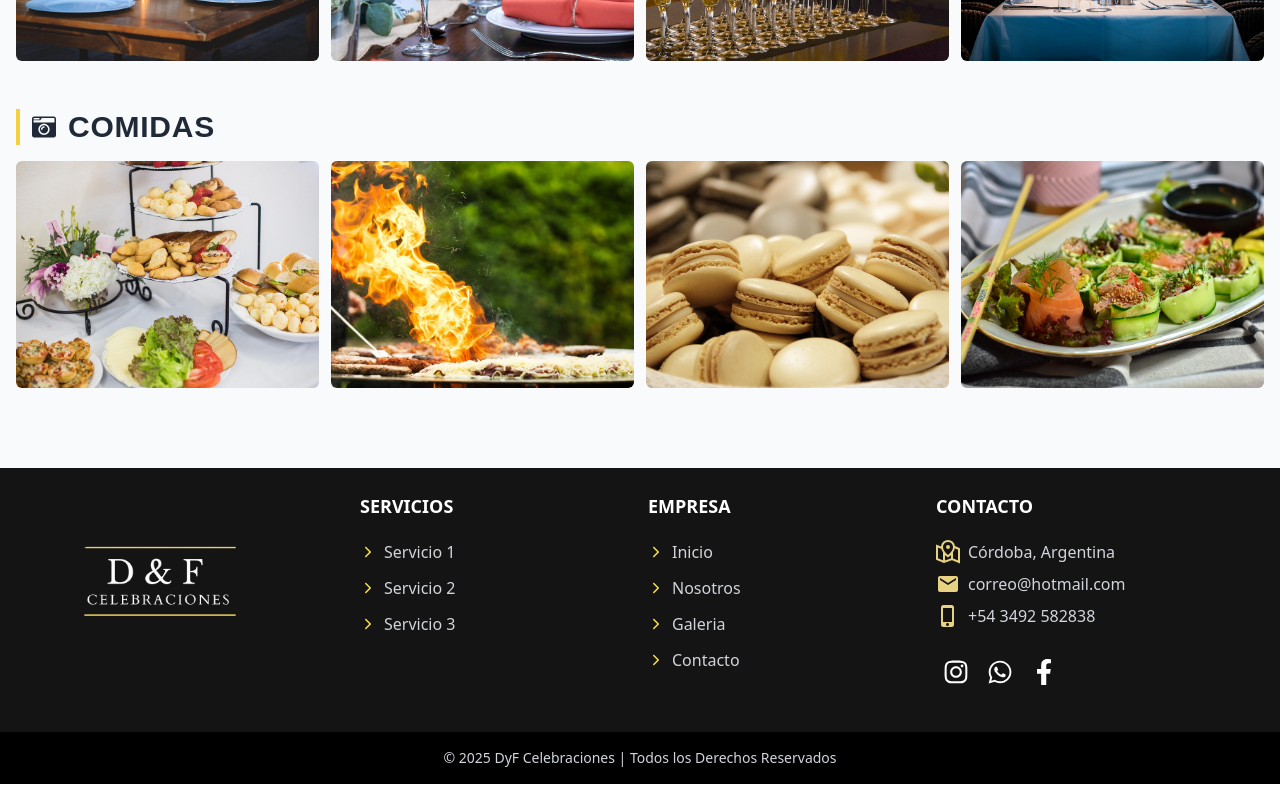
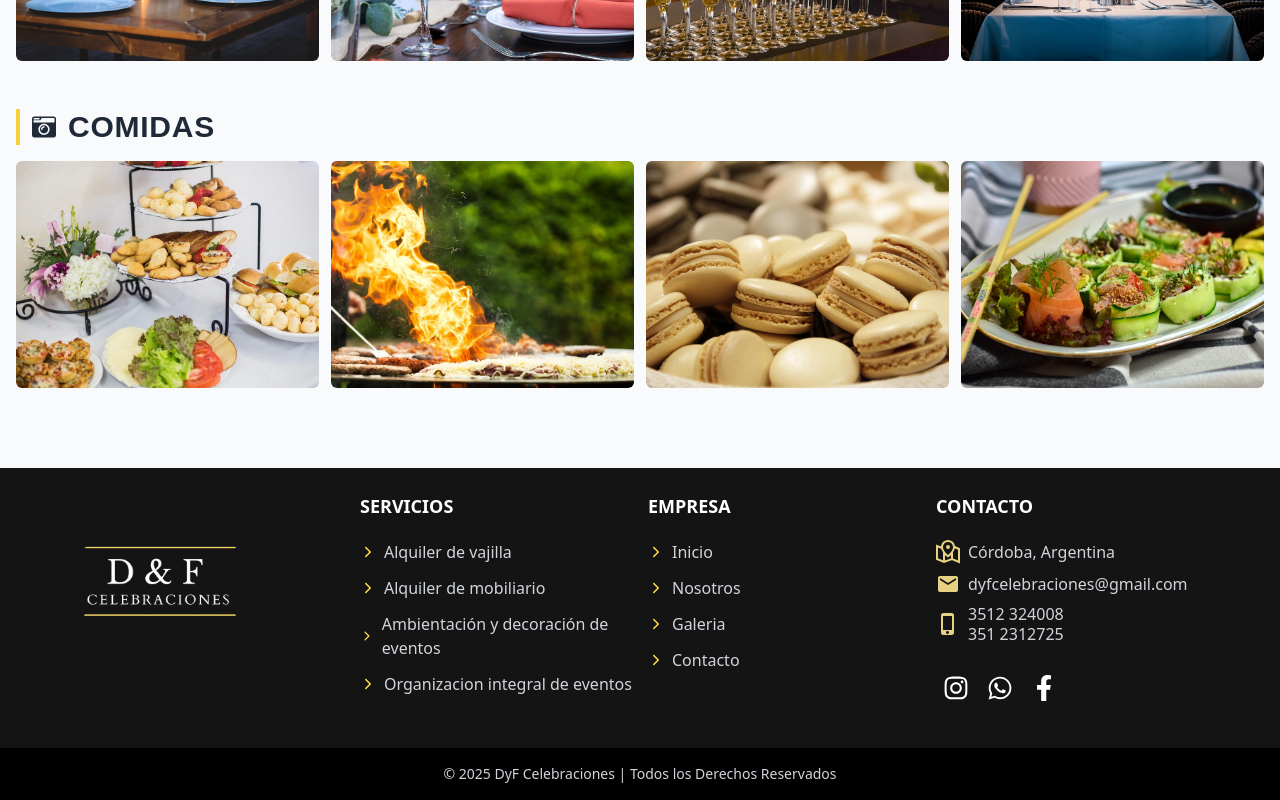
Before and after one commit to Nico09Barberis/dyf-website, a React (Vite) app in the folder dyf-website/: page /galeria in a window 1280 px wide. Shown: the part 1226-2026 px from the top of the page. Built offline with nearby package versions, Linux system fonts and the light colour scheme; a web font is replaced by a local one.

Commit message:
ajuste en el telefono y en la nav, actualize los items de servicio

```diff
--- a/dyf-website/src/components/navigation/Footer.jsx
+++ b/dyf-website/src/components/navigation/Footer.jsx
@@ -7,9 +7,10 @@ import logo from "../../assets/images/logo.png";
 import SocialLinks from "../ui/SocialLinks";
 
 const SERVICIOS = [
-  { id: "s1", label: "Servicio 1", to: "/" },
-  { id: "s2", label: "Servicio 2", to: "/nosotros" },
-  { id: "s3", label: "Servicio 3", to: "/galeria" },
+  { id: "s1", label: "Alquiler de vajilla", to: "/" },
+  { id: "s2", label: "Alquiler de mobiliario", to: "/nosotros" },
+  { id: "s3", label: "Ambientación y decoración de eventos", to: "/galeria" },
+  { id: "s4", label: "Organizacion integral de eventos", to: "/galeria" },
 ];
 
 const EMPRESA = [
@@ -72,14 +73,18 @@ const Footer = () => {
               href="mailto:correo@hotmail.com"
               className="break-words hover:underline"
             >
-              correo@hotmail.com
+              dyfcelebraciones@gmail.com
             </a>
           </p>
 
-          <p className="flex flex-wrap items-center gap-2 text-gray-300">
-            <MdOutlinePhoneIphone className="text-2xl text-[#E7D283]" />
-            +54 3492 582838
-          </p>
+          <div className="flex items-start gap-2 text-gray-300">
+            <MdOutlinePhoneIphone className="text-2xl text-[#E7D283] mt-2" />
+
+            <div className="flex flex-col leading-tight">
+              <span>3512 324008</span>
+              <span>351 2312725</span>
+            </div>
+          </div>
 
           <div className="mt-2 flex flex-wrap gap-3">
             <SocialLinks />
--- a/dyf-website/src/components/navigation/Navbar.jsx
+++ b/dyf-website/src/components/navigation/Navbar.jsx
@@ -232,25 +232,32 @@ function Navbar() {
               {openDropdown === "servicios" && (
                 <div className="ml-4 mt-2 space-y-2">
                   <Link
-                    to="/servicios/diseno"
+                    to="/servicios/alquiler-vajilla"
                     onClick={() => setIsOpen(false)}
                     className="block text-gray-200 hover:text-gray-300 hover:bg-[#002856] py-1 px-2 rounded-lg"
                   >
-                    Diseño
+                    Alquiler de vajilla
                   </Link>
                   <Link
-                    to="/servicios/construccion"
+                    to="/servicios/alquiler-mobiliario"
                     onClick={() => setIsOpen(false)}
                     className="block text-gray-200 hover:text-gray-300 hover:bg-[#002856] py-1 px-2 rounded-lg"
                   >
-                    Construcción
+                    Alquiler de mobiliario
                   </Link>
                   <Link
-                    to="/servicios/mantenimiento"
+                    to="/servicios/decoracion-ambientacion"
                     onClick={() => setIsOpen(false)}
                     className="block text-gray-200 hover:text-gray-300 hover:bg-[#002856] py-1 px-2 rounded-lg"
                   >
-                    Mantenimiento
+                    Decoración y ambientación de eventos
+                  </Link>
+                  <Link
+                    to="/servicios/organizacion-integral"
+                    onClick={() => setIsOpen(false)}
+                    className="block text-gray-200 hover:text-gray-300 hover:bg-[#002856] py-1 px-2 rounded-lg"
+                  >
+                    Organizacion integral de eventos
                   </Link>
                 </div>
               )}
@@ -316,9 +323,10 @@ function Navbar() {
             to: "/servicios",
             label: "servicios",
             submenu: [
-              { to: "/servicios/diseno", label: "Diseño" },
-              { to: "/servicios/construccion", label: "Construcción" },
-              { to: "/servicios/mantenimiento", label: "Mantenimiento" },
+              { to: "/servicios/alquiler-vajilla", label: "Alquiler de vajilla" },
+              { to: "/servicios/alquiler-mobiliario", label: "Alquiler de mobiliario" },
+              { to: "/servicios/ambientacion-decoracion", label: "Ambientación y decoración de eventos" },
+              { to: "/servicios/organizacion-integral", label: "Organizacion integral de eventos" },
             ],
           },
           { to: "/galeria", label: "galeria" },
--- a/dyf-website/src/sections/home/AboutSection.jsx
+++ b/dyf-website/src/sections/home/AboutSection.jsx
@@ -40,9 +40,9 @@ const AboutSection = () => {
         </h3>
         <div className="w-20 h-2 bg-[#F4D03F] mb-2"></div>
         <p className="text-gray-800 text-md md:text-lg font-marcellus leading-relaxed">
-          En d&f creemos que cada evento cuenta una historia, y nuestro
+          En d&f creemos que cada evento cuenta una historia y nuestro
           propósito es ayudarte a contar la tuya de la mejor manera. Nos
-          especializamos en la gestión, organización y planificación integral de
+          especializamos en la gestión, planificación y organización integral de
           todo tipo de eventos, creando experiencias únicas que reflejan la
           esencia y estilo de cada cliente.< br/> Acompañamos a nuestros clientes
           desde la primera idea hasta el último detalle, creando experiencias
```
